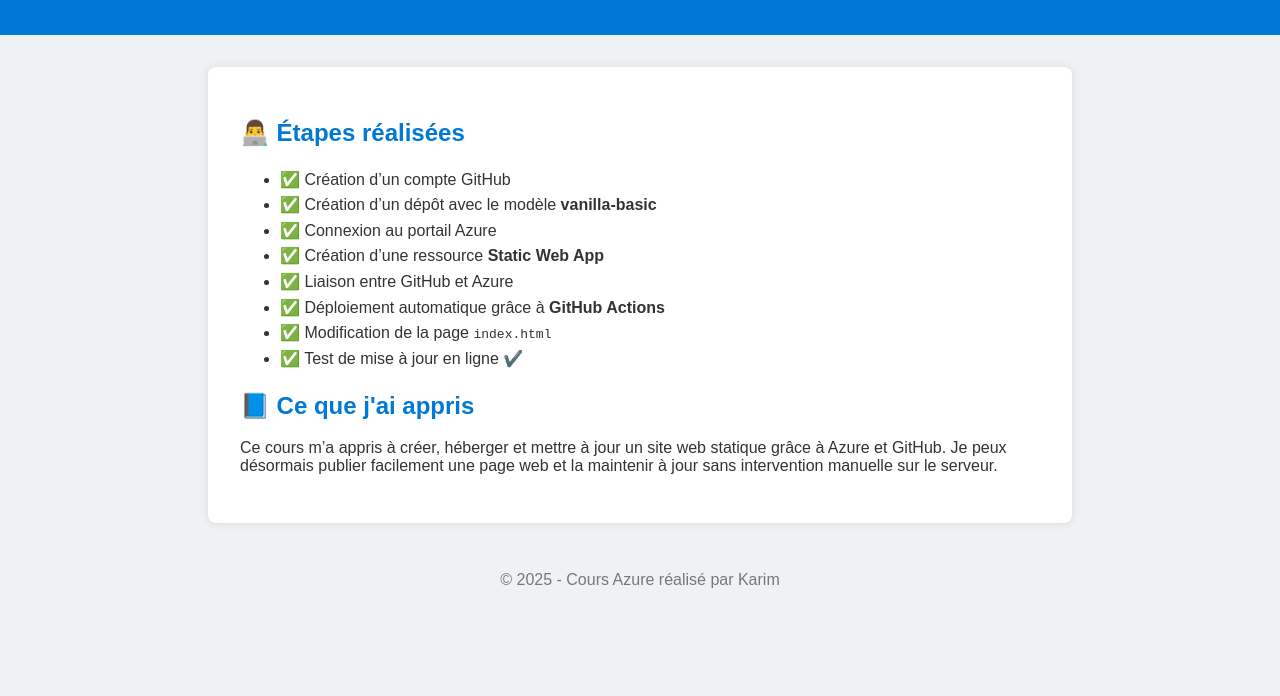
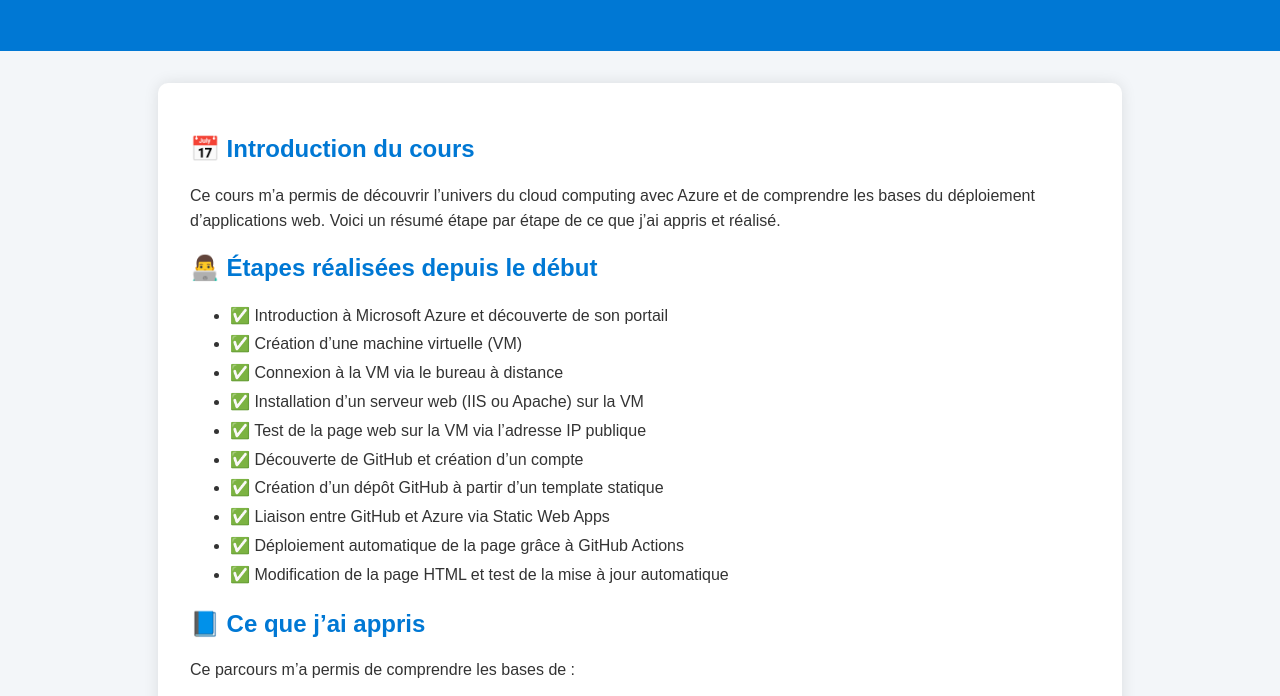
Before and after one commit to klimoz/web-app_karim, a website: page src/index.html in a window 1280 px wide. Shown: the part 93-789 px from the top of the page. Drawn offline with Linux system fonts and the light colour scheme.

Commit message:
Update index.html

```diff
--- a/src/index.html
+++ b/src/index.html
@@ -7,7 +7,7 @@
   <style>
     body {
       font-family: Arial, sans-serif;
-      background-color: #eef2f5;
+      background-color: #f3f6f9;
       margin: 0;
       padding: 0;
       color: #333;
@@ -15,22 +15,25 @@
     header {
       background-color: #0078d4;
       color: white;
-      padding: 1.5rem;
+      padding: 2rem;
       text-align: center;
     }
     main {
       padding: 2rem;
-      max-width: 800px;
+      max-width: 900px;
       margin: auto;
       background: white;
       margin-top: 2rem;
-      border-radius: 8px;
-      box-shadow: 0 0 10px rgba(0,0,0,0.1);
+      border-radius: 10px;
+      box-shadow: 0 0 15px rgba(0,0,0,0.1);
     }
     h1, h2 {
       color: #0078d4;
     }
     ul {
+      line-height: 1.8;
+    }
+    p {
       line-height: 1.6;
     }
     footer {
@@ -43,28 +46,44 @@
 </head>
 <body>
   <header>
-    <h1>Résumé de mon cour Azure Static Web App</h1>
+    <h1>Résumé de mon cours Azure & Déploiement Web</h1>
   </header>
 
   <main>
-    <h2>👨‍💻 Étapes réalisées</h2>
+    <h2>📅 Introduction du cours</h2>
+    <p>
+      Ce cours m’a permis de découvrir l’univers du cloud computing avec Azure et de comprendre les bases du déploiement d’applications web. Voici un résumé étape par étape de ce que j’ai appris et réalisé.
+    </p>
+
+    <h2>👨‍💻 Étapes réalisées depuis le début</h2>
     <ul>
-      <li>✅ Création d’un compte GitHub</li>
-      <li>✅ Création d’un dépôt avec le modèle <strong>vanilla-basic</strong></li>
-      <li>✅ Connexion au portail Azure</li>
-      <li>✅ Création d’une ressource <strong>Static Web App</strong></li>
-      <li>✅ Liaison entre GitHub et Azure</li>
-      <li>✅ Déploiement automatique grâce à <strong>GitHub Actions</strong></li>
-      <li>✅ Modification de la page <code>index.html</code></li>
-      <li>✅ Test de mise à jour en ligne ✔️</li>
+      <li>✅ Introduction à Microsoft Azure et découverte de son portail</li>
+      <li>✅ Création d’une machine virtuelle (VM)</li>
+      <li>✅ Connexion à la VM via le bureau à distance</li>
+      <li>✅ Installation d’un serveur web (IIS ou Apache) sur la VM</li>
+      <li>✅ Test de la page web sur la VM via l’adresse IP publique</li>
+      <li>✅ Découverte de GitHub et création d’un compte</li>
+      <li>✅ Création d’un dépôt GitHub à partir d’un template statique</li>
+      <li>✅ Liaison entre GitHub et Azure via Static Web Apps</li>
+      <li>✅ Déploiement automatique de la page grâce à GitHub Actions</li>
+      <li>✅ Modification de la page HTML et test de la mise à jour automatique</li>
     </ul>
 
-    <h2>📘 Ce que j'ai appris</h2>
-    <p>Ce cours m’a appris à créer, héberger et mettre à jour un site web statique grâce à Azure et GitHub. Je peux désormais publier facilement une page web et la maintenir à jour sans intervention manuelle sur le serveur.</p>
+    <h2>📘 Ce que j’ai appris</h2>
+    <p>
+      Ce parcours m’a permis de comprendre les bases de :
+      <ul>
+        <li>🔧 La gestion de ressources dans Azure</li>
+        <li>📡 La connexion à distance et l’utilisation de VM</li>
+        <li>🌐 Le déploiement d’un site web sur le cloud</li>
+        <li>⚙️ L'automatisation des déploiements avec GitHub Actions</li>
+        <li>🧠 L'importance des outils collaboratifs comme GitHub</li>
+      </ul>
+    </p>
   </main>
 
   <footer>
-    &copy; 2025 - Cours Azure réalisé par Karim
+    &copy; 2025 - Résumé du cours réalisé par Karim
   </footer>
 </body>
 </html>
```
